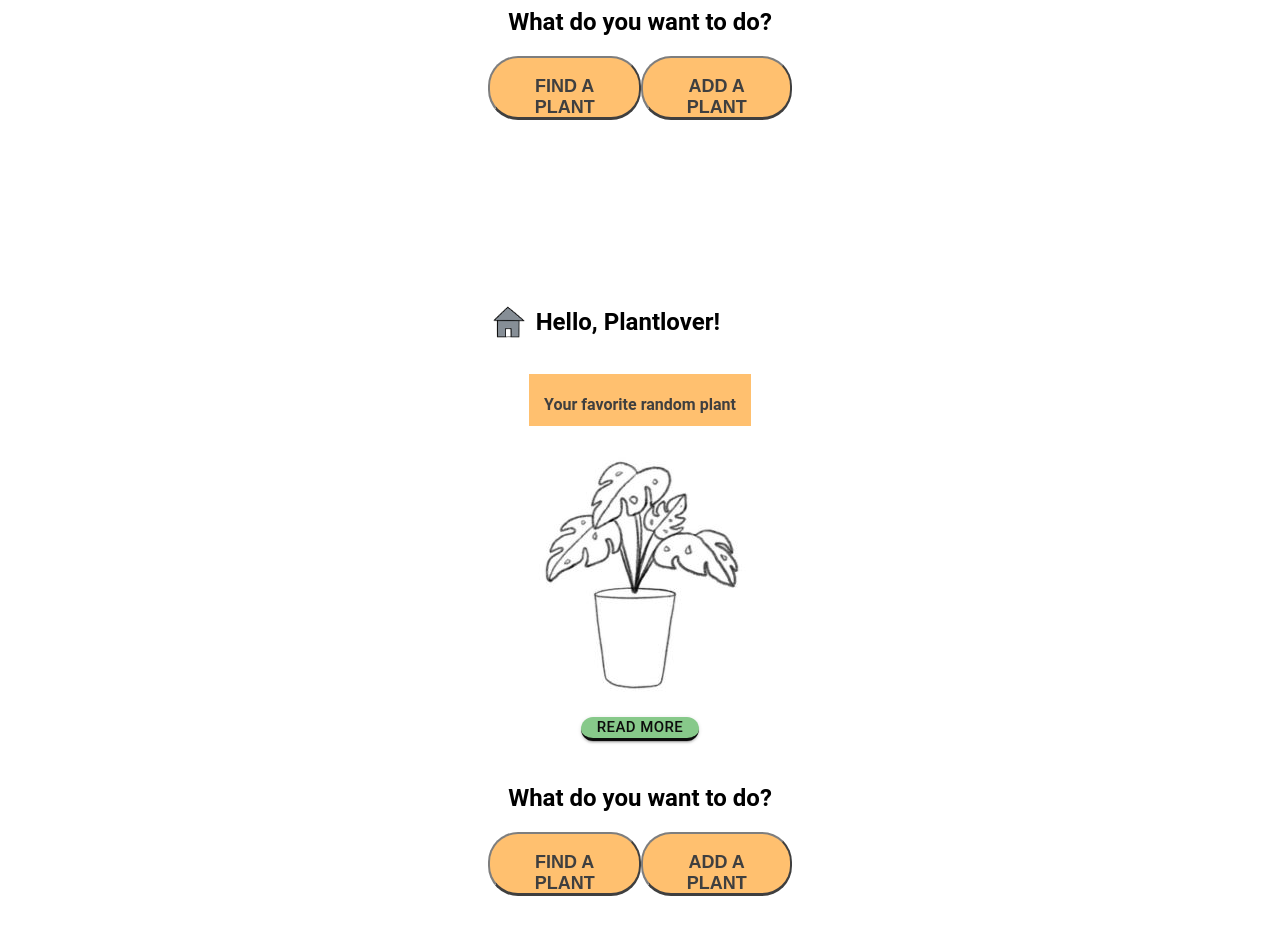
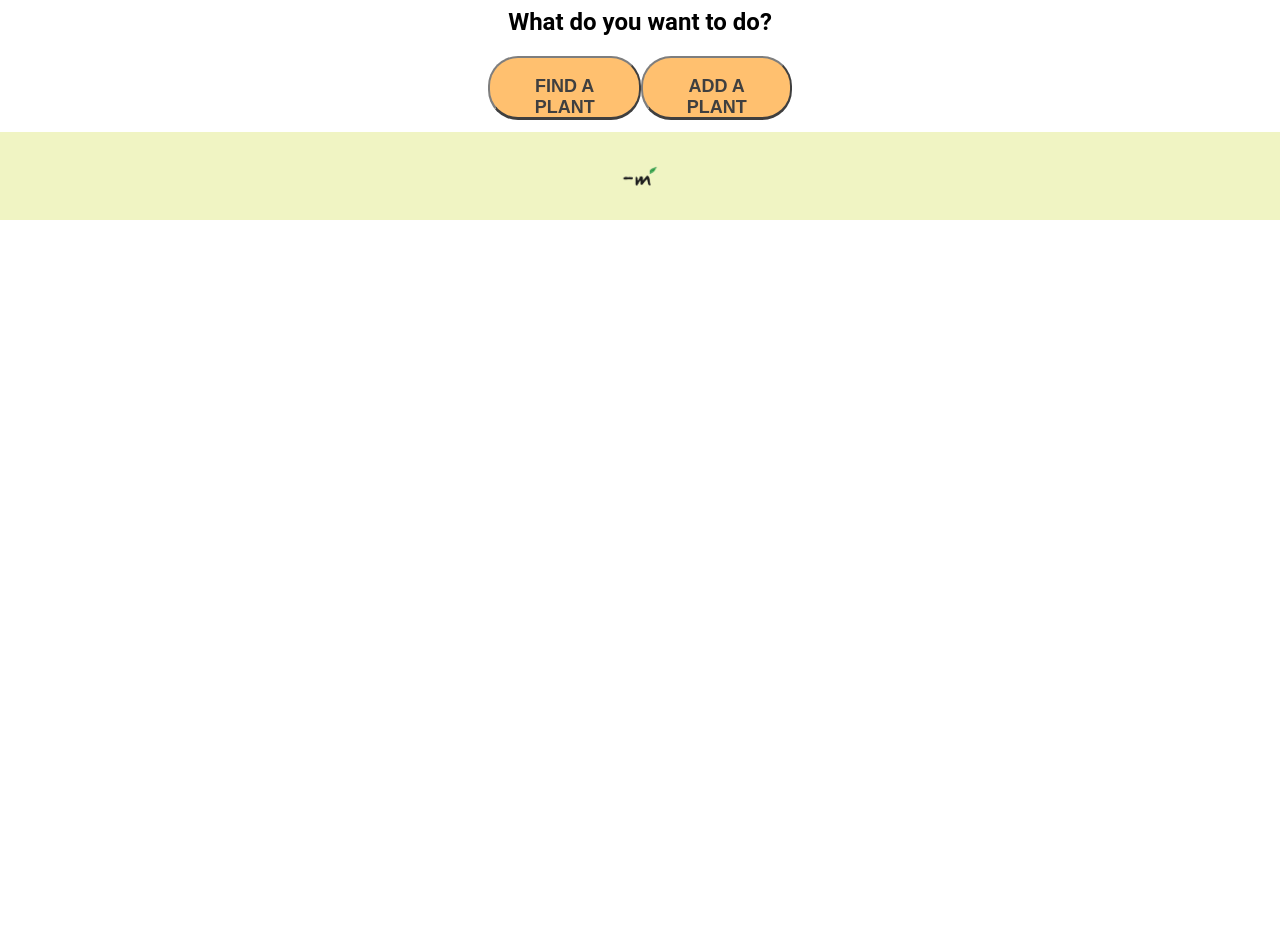
Before and after one commit to The-Green-Commit/Rootsy_FE, a React (Vite) app: page / in a window 1280 px wide. Shown: the part 580-1514 px from the top of the page. After the commit the page ends 800 px from the top, so only its background shows below. Built offline with nearby package versions, Linux system fonts and the light colour scheme.

Commit message:
add full router function to buttons and right menu

```diff
--- a/src/App.jsx
+++ b/src/App.jsx
@@ -1,15 +1,14 @@
 import AppRouter from "./application/Router"
 import Footer from "./components/Footer"
 import Header from "./components/Header"
-import HomePage from "./pages/HomePage"
 
 function App() {
 
   return (
     <>
       <Header />
-      <HomePage />
       <AppRouter />
+      <Footer />
     </>
   )
 }
--- a/src/components/Button.jsx
+++ b/src/components/Button.jsx
@@ -6,7 +6,7 @@ import { Link } from 'react-router';
 function Button (props) {
     return (
         <>
-            {/* <Link> */}
+            <Link to={props.link}>
                 <button onClick={props.onClick} disabled={props.disabled}
                     css={css`
                     color: black;
@@ -21,7 +21,7 @@ function Button (props) {
                 >
                     {props.text}
                 </button>
-            {/* </Link> */}
+            </Link>
         </>
     )
 }
--- a/src/components/Header.jsx
+++ b/src/components/Header.jsx
@@ -1,5 +1,6 @@
 /** @jsxImportSource @emotion/react */
 import React from 'react';
+import { useNavigate } from 'react-router';
 import { IconButton } from '@mui/material';
 import theme from '../themes/MainTheme';
 import { css } from '@emotion/react';
@@ -15,6 +16,11 @@ function Header() {
     };
     const handleClose = () => {
     setAnchorEl(null);
+    };
+    const navigate = useNavigate();
+    const handleMenuClick = (path) => {
+    handleClose();
+    navigate(path);
     };
 
 
@@ -38,6 +44,7 @@ function Header() {
                     width: auto;
                     height: 70px`}
             />
+
             <IconButton
                 id="basic-button"
                 aria-controls={open ? 'basic-menu' : undefined}
@@ -51,6 +58,7 @@ function Header() {
                         height: 50px`}
                 />
             </IconButton>
+
             <Menu
             id="basic-menu"
             anchorEl={anchorEl}
@@ -59,10 +67,12 @@ function Header() {
                     css={css`
                     font-family:""`}
             >
-            <MenuItem onClick={handleClose}>Home</MenuItem>
-            <MenuItem onClick={handleClose}>Find a Plant!</MenuItem>
-            <MenuItem onClick={handleClose}>Add a plant!</MenuItem>
+                <MenuItem onClick={() => handleMenuClick('/')}>Home</MenuItem>
+                <MenuItem onClick={() => handleMenuClick('/search')}>Find a Plant!</MenuItem>
+                {/* <MenuItem onClick={handleClose}>Add a plant!</MenuItem> */}
+
             </Menu>
+
             </header>
     )
 }
--- a/src/pages/HomePage.jsx
+++ b/src/pages/HomePage.jsx
@@ -56,9 +56,11 @@ function HomePage() {
                 >
                     <Button
                         text="FIND A PLANT"
+                        link='/search'
                     />
                     <Button
                         text="ADD A PLANT"
+
                     />
                 </div>
             </section>
```
Lines whose indentation alone changed are shown as unchanged.
